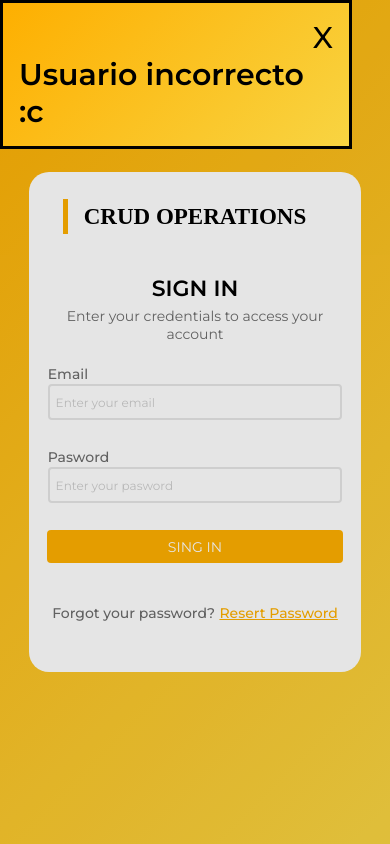
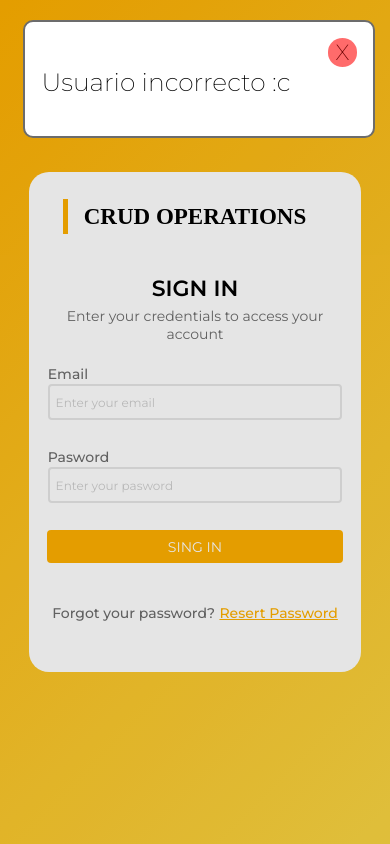
Before and after one commit to 07Manu03M/simple-board, a plain HTML site: page index.html in a window 390 px wide. Both pictures are taken after typing "name@example.com", "Sample123" into the empty fields and a click on the button "SING IN". Drawn offline with Linux system fonts and the light colour scheme; a web font is replaced by a local one.

Commit message:
feat: :white_check_mark: long-in finished
the sign-in has been finished

```diff
--- a/css/style.css
+++ b/css/style.css
@@ -14,21 +14,31 @@ body{
 }
 
 /********************  Dialogo de inicio de sesion  *************************/
-
+dialog{
+    margin-left: 68%;
+    margin-top: 4%;
+    background: var(--color-1);
+    border-radius: 10px;
+    outline: none;
+    border: 2px solid var(--color-2);
+}
 .dialog__header {
     background: transparent;
     display: flex;
     justify-content: flex-end;
     font-size: 30px;
-    font-family: "Montserrat-Medium";
+    font-family: "Montserrat-Mixed";
 }
 .dialog__header span{
-    background: transparent;
+    background: var(--color-8);
+    color: var(--color-9);
+    padding: 1px 8px;
+    border-radius: 100%;
 }
 .dialog__main {
     background: transparent;
     font-size: 30px;
-    font-family: "Montserrat-SemiBold";
+    font-family: "Montserrat-Mixed";
 }
 /************************* Caja inicio de sesion principal *************************/
 .caja_main {
@@ -302,6 +312,19 @@ body{
 /* ADAPTACION MOVIL M*/
 
 @media screen and (min-width: 375px) and (max-width: 430px) {
+    dialog{
+        margin-left: 6%;
+        margin-top: 5%;
+        width: 100%;
+        height: 14%;
+    }
+    .dialog__header {
+        font-size: 22px;
+    }
+    .dialog__main {
+        font-size: 25px;
+    }
+
     .caja_main{
         padding: 1px;
         width: 85%;
@@ -348,6 +371,19 @@ body{
 /* ADAPTACION MOVIL S*/
 
 @media screen and (min-width: 320px) and (max-width: 374px) {
+    dialog{
+        margin-left: 7%;
+        margin-top: 5%;
+        height: 15%;
+        width: 100%;
+    }
+    .dialog__header {
+        font-size: 15px;
+    }
+    .dialog__main {
+        font-size: 20px;
+    }
+
     .caja_main{
         padding: 1px;
         width: 85%;
--- a/css/variables.css
+++ b/css/variables.css
@@ -6,6 +6,9 @@
     --color-5: #F8D442;
     --color-6: #E5E5E5;
     --color-7: #000;
+    --color-8: rgba(255, 0, 0, 0.582);
+    --color-9: rgb(105, 0, 0);
+
 }
 
 @font-face {
@@ -30,5 +33,5 @@
 
 @font-face {
     font-family: "Montserrat-Mixed";
-    src: url("../storage/font/Montserrat/static/");
+    src: url("../storage/font/Montserrat/static/Montserrat-ExtraLight.ttf");
 }
--- a/javascript/dialogSignin.js
+++ b/javascript/dialogSignin.js
@@ -5,6 +5,6 @@ export const dialogMessage =(response)=>{
         dialog__login.showModal()
         dialog__message.innerHTML = response.message;
     }else{
-        location.href="view/example.html"
+        location.href="view/dashboard.html"
     }
 }
```
Also changed, not shown: view/dashboard.html (renamed from view/example.html).
